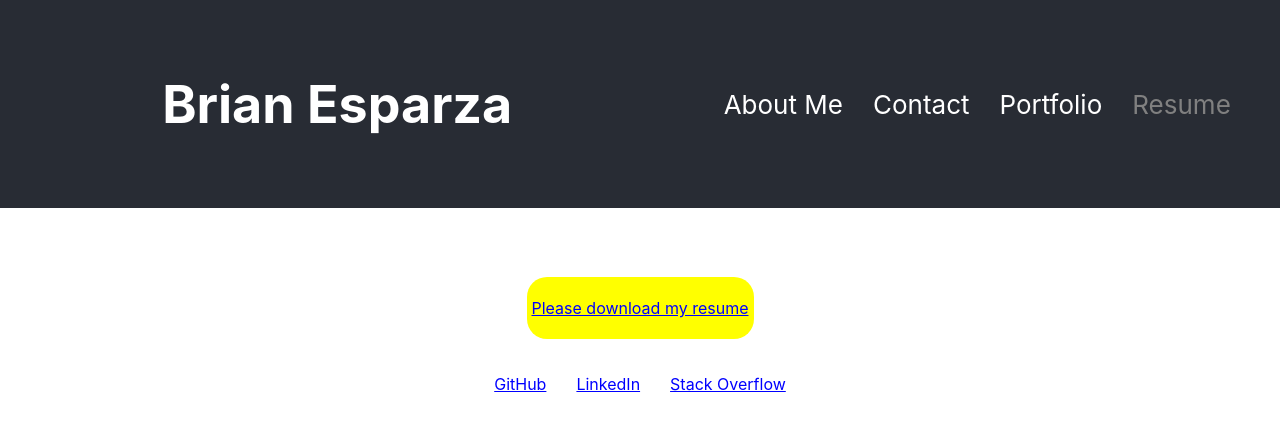
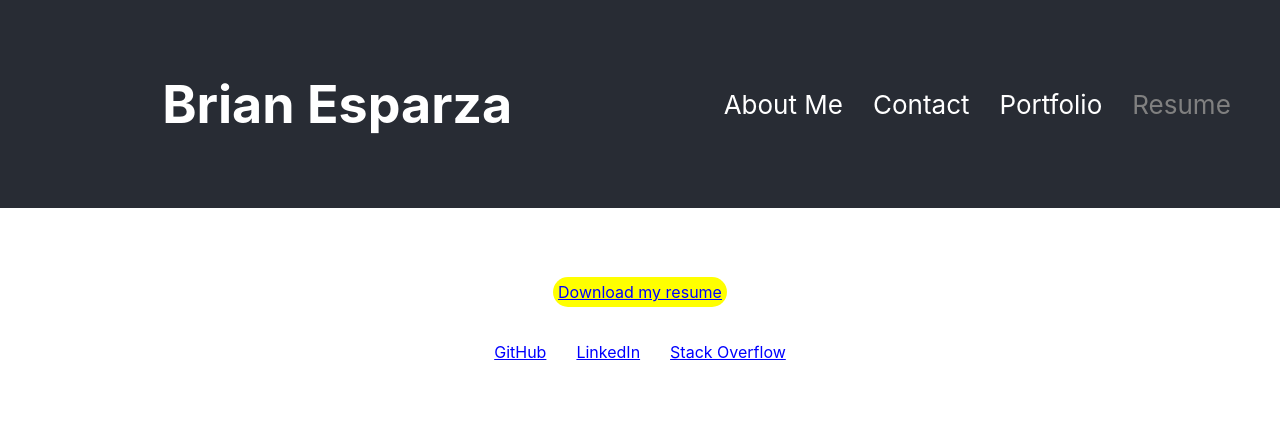
Before and after one commit to besparza90/react-portfolio, a React (Create React App) app: page / in a window 1280 px wide. Both pictures are taken after a click on the element "Resume". Shown: the top 430 px of the page. Built offline with nearby package versions, Linux system fonts and the light colour scheme.

Commit message:
testing code

```diff
--- a/src/components/Resume/index.js
+++ b/src/components/Resume/index.js
@@ -4,9 +4,9 @@ const Resume = () => {
 
     return (
         <section className='my-5 text-background'>
-            <a href="https://besparza90.github.io/react-portfolio/build/static/media/reactresume.pdf" download>
-             <p>Please download my resume</p>
-             </a>
+            <a href="https://besparza90.github.io/react-portfolio//build/static/media/reactresume.pdf" target="_blank" rel= "noreferrer">
+            Download my resume
+        </a>{" "}
         </section>
     )
 }
```
